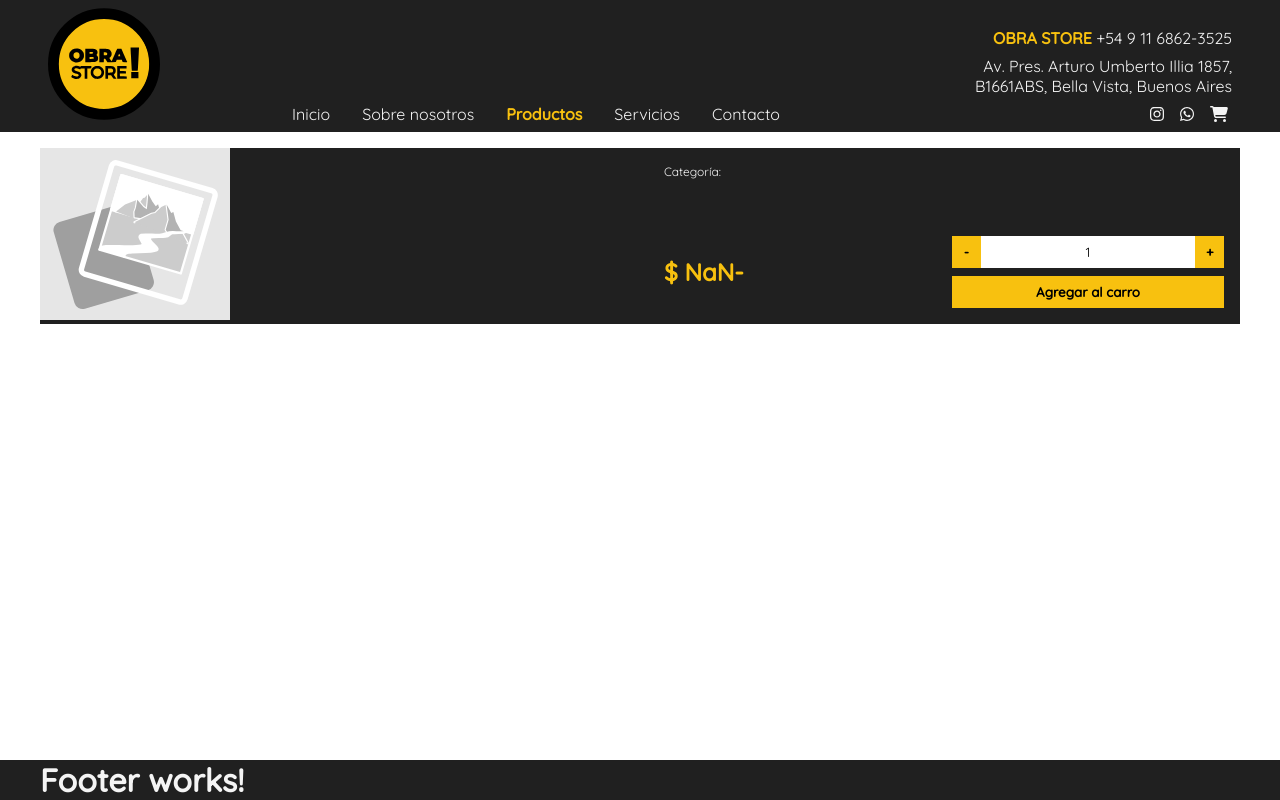
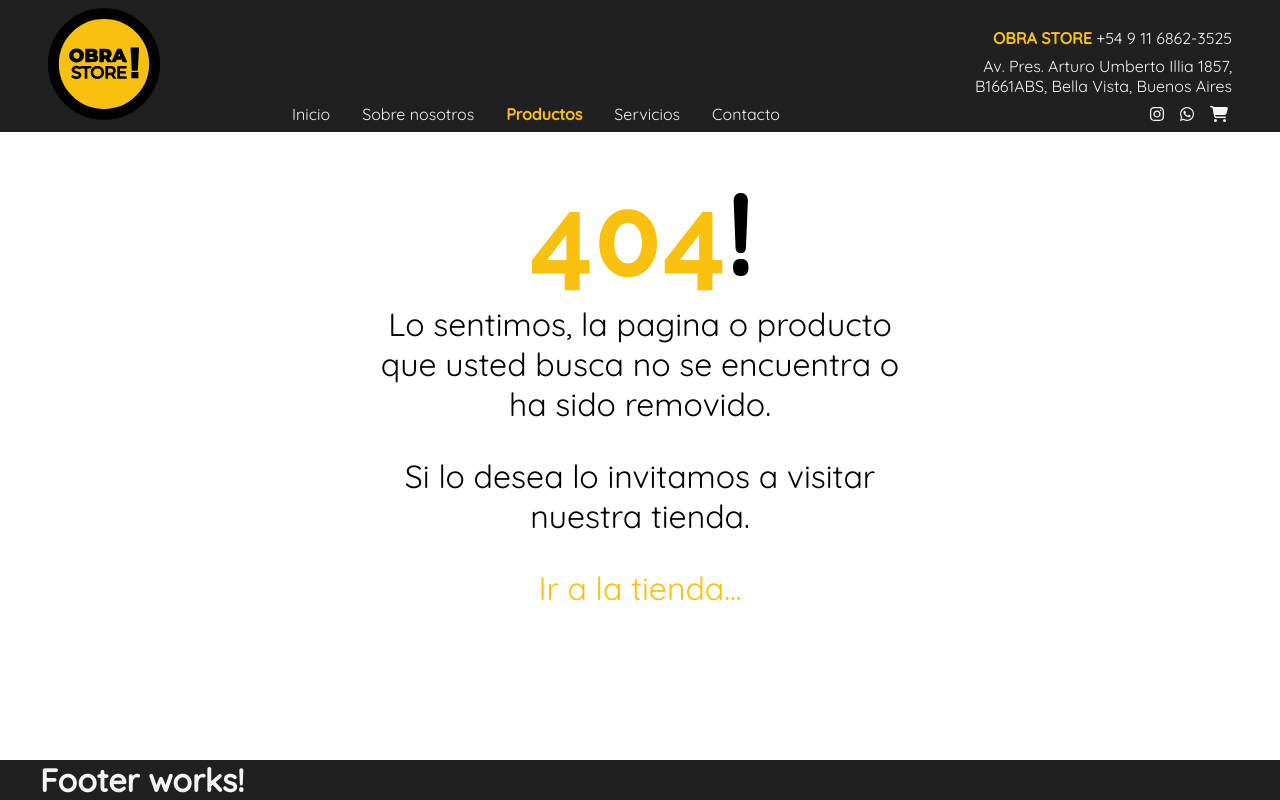
Before and after one commit to G43R1EL/react-obrastore, a React (Create React App) app: page /products/1 in a window 1280 px wide. Built offline with nearby package versions, Linux system fonts and the light colour scheme; no server answers; the database is empty.

Commit message:
Mejoras para entrega final... Resta README

```diff
--- a/package.json
+++ b/package.json
@@ -15,6 +15,7 @@
     "react-dom": "^18.1.0",
     "react-router-dom": "^6.3.0",
     "react-scripts": "5.0.1",
+    "sweetalert2": "^11.4.20",
     "web-vitals": "^2.1.4"
   },
   "scripts": {
--- /dev/null
+++ b/src/components/Common/NotFound/NotFound.css
@@ -0,0 +1,62 @@
+.container__404 {
+    display: flex;
+    flex-direction: column;
+    justify-content: center;
+    align-items: center;
+}
+
+.container__404 .message {
+    flex-basis: 50%;
+    padding: 2rem;
+    text-align: center;
+}
+
+.container__404 .message h1 {
+    font-family: "Raleway", sans-serif;
+    font-weight: 700;
+    font-size: 7rem;
+    color: #F8C10F;
+}
+
+.container__404 .message h1 span {
+    color: #000000;
+}
+
+.container__404 .message p {
+    font-family: "Quicksand", sans-serif;
+    color: var(--eriee__color);
+    font-size: 2rem;
+    padding-bottom: 2rem;
+}
+
+.container__404 .message a {
+    text-decoration: none;
+    font-family: "Quicksand", sans-serif;
+    color: #F8C10F;
+    font-size: 2rem;
+}
+
+@media screen and (min-width: 980px) {
+    .container__404 {
+        flex-direction: row;
+        justify-items: center;
+        align-items: center;
+    }
+
+    .container__404 .message h1 {
+        font-size: 7rem;
+    }
+
+    .container__404 .message h1 span {
+        color: #000000;
+    }
+
+    .container__404 .message p {
+        font-size: 2rem;
+    }
+
+    .container__404 .message a {
+        font-size: 2rem;
+    }
+
+}
--- /dev/null
+++ b/src/components/Common/NotFound/NotFound.jsx
@@ -0,0 +1,15 @@
+import './NotFound.css';
+import { NavLink } from 'react-router-dom';
+
+export default function NotFound () {
+    return (
+        <div className="container__404">
+            <div className="message">
+                <h1>404<span>!</span></h1>
+                <p>Lo sentimos, la pagina o producto que usted busca no se encuentra o ha sido removido.</p>
+                <p>Si lo desea lo invitamos a visitar nuestra tienda.</p>
+                <NavLink to="/products">Ir a la tienda...</NavLink>
+            </div>
+        </div>
+    );
+}
--- a/src/components/Main/Cart/Checkout/Checkout.css
+++ b/src/components/Main/Cart/Checkout/Checkout.css
@@ -32,3 +32,10 @@
     cursor: pointer;
     margin-top: 1rem;
 }
+
+.cart__checkoutFormError {
+    padding: 0.25rem;
+    text-align: center;
+    color: red;
+    font-size: 0.75rem;
+}
--- a/src/components/Main/Cart/Checkout/Checkout.jsx
+++ b/src/components/Main/Cart/Checkout/Checkout.jsx
@@ -2,20 +2,63 @@ import { addDoc, getFirestore, collection } from 'firebase/firestore';
 import { useContext, useState } from 'react';
 import { CartContext } from '../../../../context/CartContext/CartContext';
 import './Checkout.css';
+import Swal from 'sweetalert2';
+import { useEffect } from 'react';
 
 function Checkout({cart}) {
-    const [buyer, setBuyer] = useState({name:'anonimo', phone:'+54 9 11 4004-0000', email:'anonimo@undominio.com'});
+    const [buyer, setBuyer] = useState({name:'', phone:'', email:'', vemail:''});
+    const [formCheck, setFormCheck] = useState(true);
     const {clear} = useContext(CartContext);
+
+    useEffect(() => {
+        if(buyer.name === '' || buyer.phone === '' || buyer.email === '' || buyer.vemail === '' || buyer.vemail !== buyer.email) {
+            setFormCheck(true);
+        } else {
+            setFormCheck(false);
+        }
+    },[buyer]);
+
+
 
     function changeHndlr(event) {
         const {name, value} = event.target;
-        setBuyer({...buyer, [name]:value});
+        let pattern = "";
+        switch (name) {
+            case 'name':
+                // allowed characters: a-z, A-Z, space, empty string
+                pattern = /^[a-zA-Z\s]*$/;
+                if (pattern.test(value)) {
+                    setBuyer({...buyer, name: value});
+                }
+                break;
+            case 'phone':
+                pattern = /^[+]*[(0-9)]*[0-9-\s]*$/;
+                if (pattern.test(value)) {
+                    setBuyer({...buyer, phone: value});
+                }
+                break;
+            case 'email':
+                pattern = /^[a-z0-9@._-\s]*$/;
+                if (pattern.test(value)) {
+                    setBuyer({...buyer, email: value});
+                }
+                break;
+            case 'vemail':
+                pattern = /^[a-z0-9@._-\s]*$/;
+                if (pattern.test(value)) {
+                    setBuyer({...buyer, vemail:value});
+                }
+                break;
+            default:
+                break;
+        }
     }
 
     function createOrder() {
         const db = getFirestore();
         const oderCollection = collection(db, 'orders');
         const items = cart.map((item)=>({id:item.id, title:item.title, price:item.price, count:item.count, total:item.count*item.price}));
+        delete buyer.vemail;
         const order = {
             buyer: buyer,
             items: items,
@@ -24,15 +67,19 @@ function Checkout({cart}) {
         };
         addDoc(oderCollection, order )
             .then((res)=>{
-                alert(`Orden creada: ${res.id}`);
+                Swal.fire({
+                    title: 'Gracias por tu compra',
+                    text: `Tu orden ha sido registrada con el id:\n${res.id}`,
+                    icon: 'success',
+                    confirmButtonText: 'Ok'
+                });
             })
             .catch((err)=>{
                 console.log(err);
             })
             .finally(()=>{
                 clear();
-            }
-        );
+            })
     }
 
     return (
@@ -46,7 +93,10 @@ function Checkout({cart}) {
                     <input type="phone" value={buyer.phone} onChange={changeHndlr} name='phone' id='phone' />
                     <label htmlFor='email'>Email</label>
                     <input type="email" value={buyer.email} onChange={changeHndlr} name='email' id='email' />
-                    <button onClick={createOrder}>Enviar pedido</button>
+                    <label htmlFor='vemail'>Verificar email</label>
+                    <input type="email" value={buyer.vemail} onChange={changeHndlr} name='vemail' id='vemail' />
+                    <button onClick={createOrder} disabled={formCheck}>Enviar pedido</button>
+                    {formCheck && <p className='cart__checkoutFormError'>*Todos los campos son obligatorios.</p>}
                 </div>
             </div>
         </>
--- a/src/components/Main/Main.jsx
+++ b/src/components/Main/Main.jsx
@@ -8,6 +8,7 @@ import ItemListContainer from './Products/ItemListContainer/ItemListContainer';
 import Services from './Services/Services';
 import Contact from './Contact/Contact';
 import Cart from './Cart/Cart';
+import NotFound from '../Common/NotFound/NotFound';
 
 function Main () {
 
@@ -24,6 +25,7 @@ function Main () {
                 <Route path='/services' element={<Container content={<Services />} />} />
                 <Route path='/contact' element={<Container content={<Contact />} />} />
                 <Route path='/cart' element={<Container content={<Cart />} />} />
+                <Route path='*' element={<Container content={<NotFound />} />} />
             </Routes>
         </main>
         </>
--- a/src/components/Main/Products/ItemDetailContainer/ItemDetailContainer.jsx
+++ b/src/components/Main/Products/ItemDetailContainer/ItemDetailContainer.jsx
@@ -2,12 +2,14 @@ import { doc, getDoc, getFirestore } from 'firebase/firestore';
 import { useEffect, useState } from 'react';
 import { useParams } from 'react-router-dom';
 import Loading from '../../../Common/Loading/Loading';
+import NotFound from '../../../Common/NotFound/NotFound';
 import ItemDetail from './ItemDetail/ItemDetail';
 import './ItemDetailContainer.css';
 import ItemImages from './ItemImages/ItemImages';
 
 function ItemDetailContainer () {
     const [item, setItem] = useState([]);
+    const [doesntExist, setDoesntExist] = useState(true);
     const [pictures, setPictures] = useState([]);
     const [loading, setLoading] = useState(true);
     const {productId} = useParams();
@@ -16,8 +18,13 @@ function ItemDetailContainer () {
         const db = getFirestore();
         getDoc(doc(db, 'products', productId))
             .then((res)=>{
+                if (res.data()) {
+                    setDoesntExist(false);
                     setItem({id:res.id,...res.data()});
                     setPictures(res.data().pictures)
+                } else {
+                    setDoesntExist(true);
+                }
             })
             .catch((err)=>{
                 console.log(err);
@@ -32,10 +39,18 @@ function ItemDetailContainer () {
             { loading ?
                 <Loading />
             :
+                <>
+                    { doesntExist ?
+                        <NotFound />
+                    :
+                        <>
                             <div className='ItemDetail__container'>
                                 <ItemImages pictures={pictures} />
                                 <ItemDetail item={item} />
                             </div>
+                        </>
+                    }
+                </>
             }
         </>
     );
```
Also changed, not shown: 1 other file (tests, documents, lock files or other folders). Lines whose indentation alone changed are shown as unchanged.
